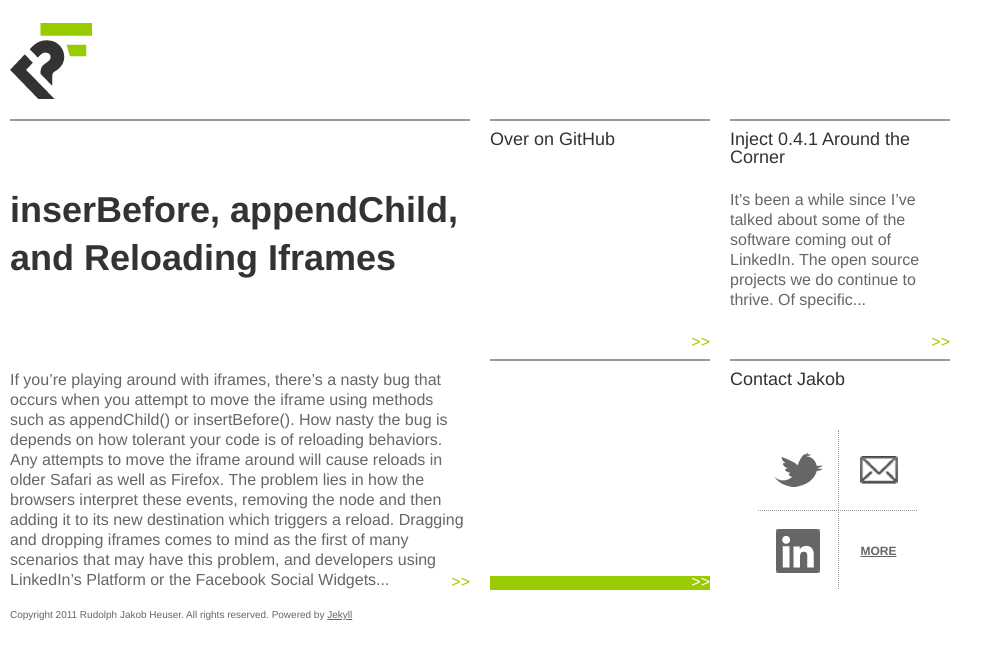
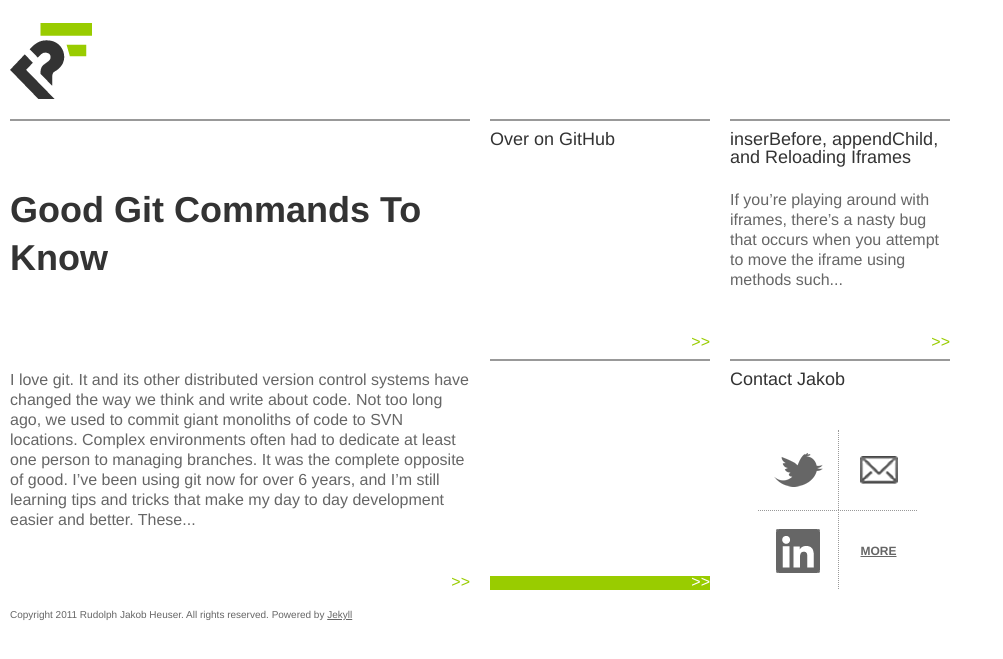
Before and after one commit to Jakobo/jakobo.github.com, a Jekyll site: the page built from index.html, in a window 1280 px wide. Shown: the top 659 px of the page, without its empty margins (0-1003 px from the left). Built offline with Jekyll 4.4.1, drawn with Linux system fonts in a browser that asks for light colours.

Commit message:
git commands post, started fitness wristband post

```diff
--- a/_posts/draft-git_features.md
+++ b/_posts/2013-07-11-git-commands.md
@@ -1,8 +1,7 @@
 ---
-published: false
 layout: post
-permalink: /article/less_known_git_features
-title: Git Tips, Tricks, and Nuggets
+permalink: /article/good_git_commands_to_know
+title: Good Git Commands To Know
 ---
 
 I love git. It and its other distributed version control systems have changed the way we think and write about code. Not too long ago, we used to commit giant monoliths of code to SVN locations. Complex environments often had to dedicate at least one person to managing branches. It was the complete opposite of good. I've been using git now for over 6 years, and I'm still learning tips and tricks that make my day to day development easier and better. These are my favorite commands.
```
Also changed, not shown: _posts/draft-wearable-fitness.md (added, +37 -0 lines).
